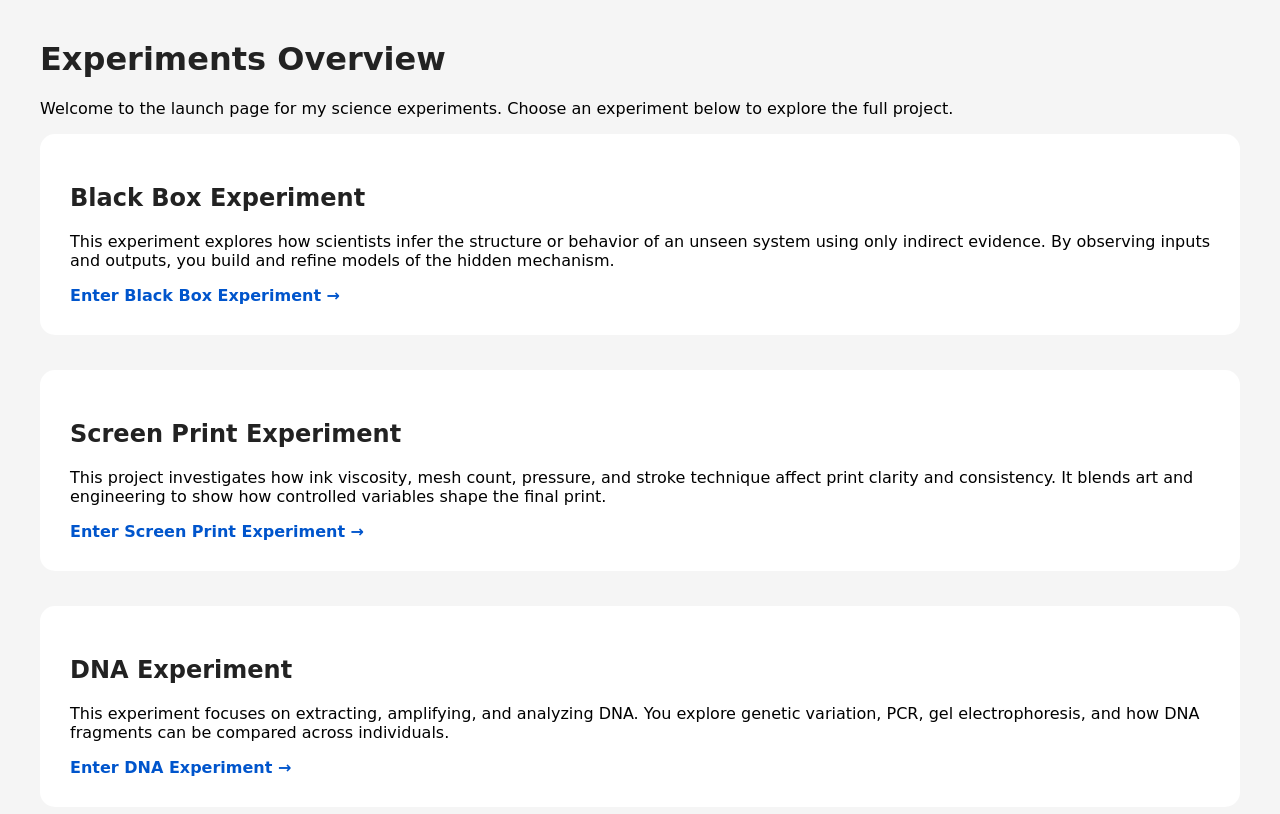
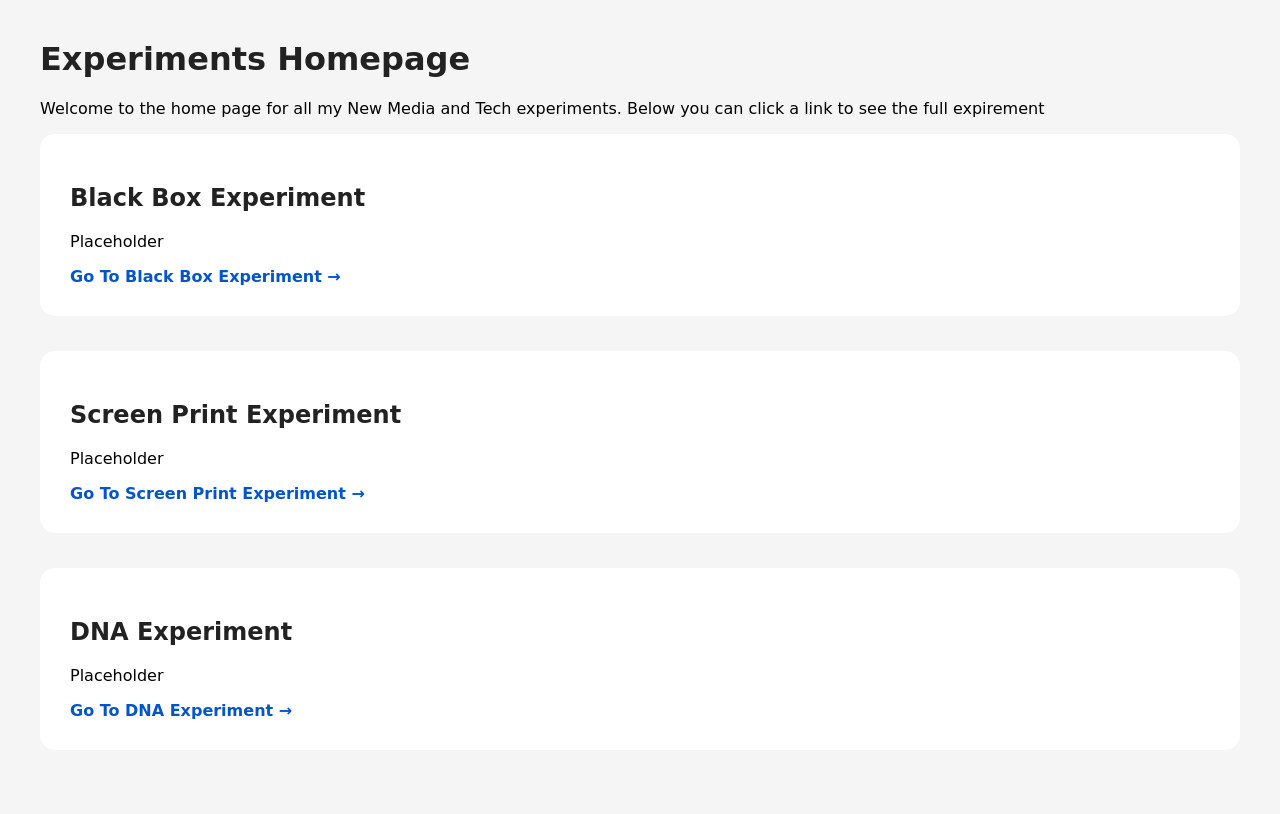
Before and after one commit to Maceodagoat/Maceodagoat.github.io, a plain HTML site: page index.html in a window 1280 px wide. Drawn offline with Linux system fonts and the light colour scheme.

Commit message:
Update index.html

```diff
--- a/index.html
+++ b/index.html
@@ -2,7 +2,7 @@
 <html lang="en">
 <head>
     <meta charset="UTF-8">
-    <title>New media and tech expirements homepage</title>
+    <title>NMT Expirements Homepage</title>
     <style>
         body {
             font-family: 'Brush Script MT', cursive;
@@ -31,34 +31,31 @@
 
 <body>
 
-    <h1>Experiments Overview</h1>
-    <p>Welcome to the launch page for my science experiments. Choose an experiment below to explore the full project.</p>
+    <h1>Experiments Homepage</h1>
+    <p>Welcome to the home page for all my New Media and Tech experiments. Below you can click a link to see the full expirement</p>
 
     <div class="experiment">
         <h2>Black Box Experiment</h2>
         <p>
-            This experiment explores how scientists infer the structure or behavior of an unseen system using only indirect evidence.
-            By observing inputs and outputs, you build and refine models of the hidden mechanism.
+            Placeholder
         </p>
-        <a href="black-box.html">Enter Black Box Experiment →</a>
+        <a href="maceodagoat.github.io/blackbox.html">Go To Black Box Experiment →</a>
     </div>
 
     <div class="experiment">
         <h2>Screen Print Experiment</h2>
         <p>
-            This project investigates how ink viscosity, mesh count, pressure, and stroke technique affect print clarity and consistency.
-            It blends art and engineering to show how controlled variables shape the final print.
+            Placeholder
         </p>
-        <a href="screenprint.html">Enter Screen Print Experiment →</a>
+        <a href="maceodagoat.github.io/screenprint.html">Go To Screen Print Experiment →</a>
     </div>
 
     <div class="experiment">
         <h2>DNA Experiment</h2>
         <p>
-            This experiment focuses on extracting, amplifying, and analyzing DNA. You explore genetic variation, PCR, gel electrophoresis,
-            and how DNA fragments can be compared across individuals.
+            Placeholder
         </p>
-        <a href="dna.html">Enter DNA Experiment →</a>
+        <a href="maceodagoat.github.io/screenprint.html">Go To DNA Experiment →</a>
     </div>
 
 </body>
```
